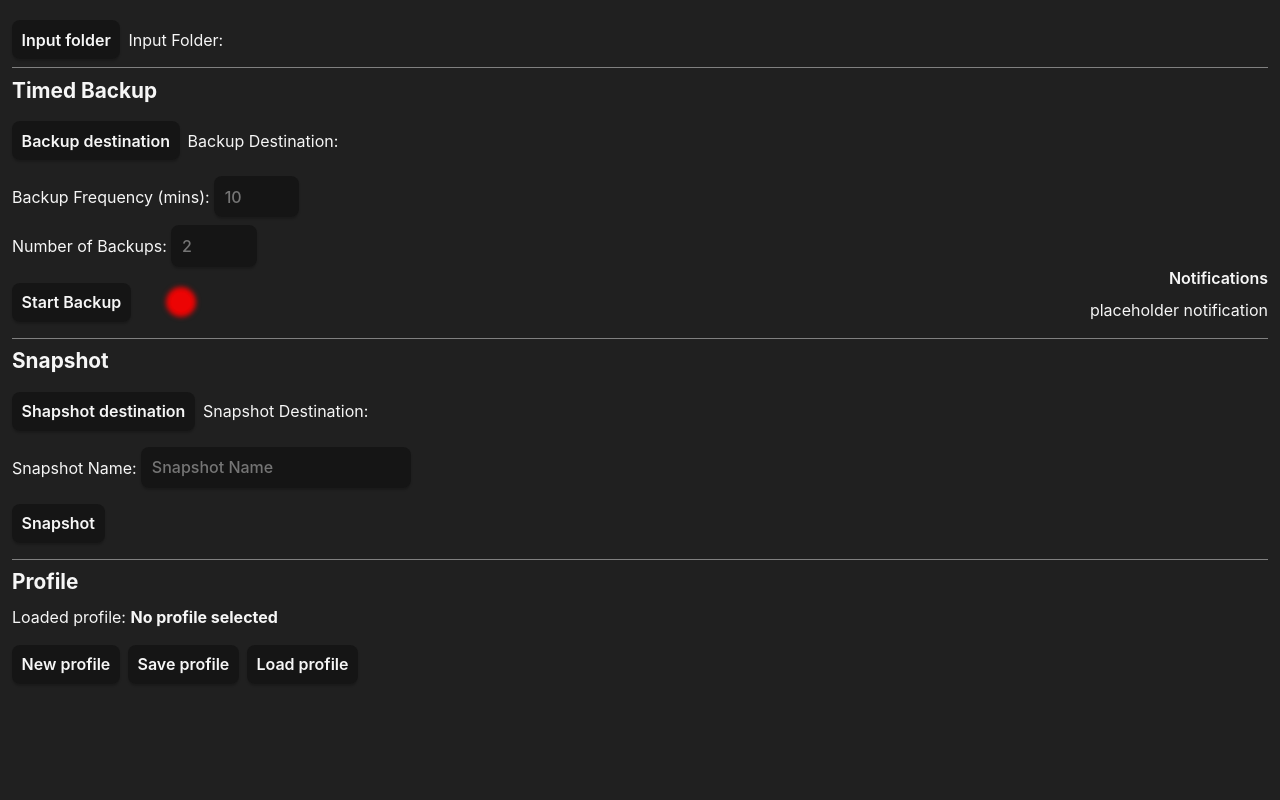
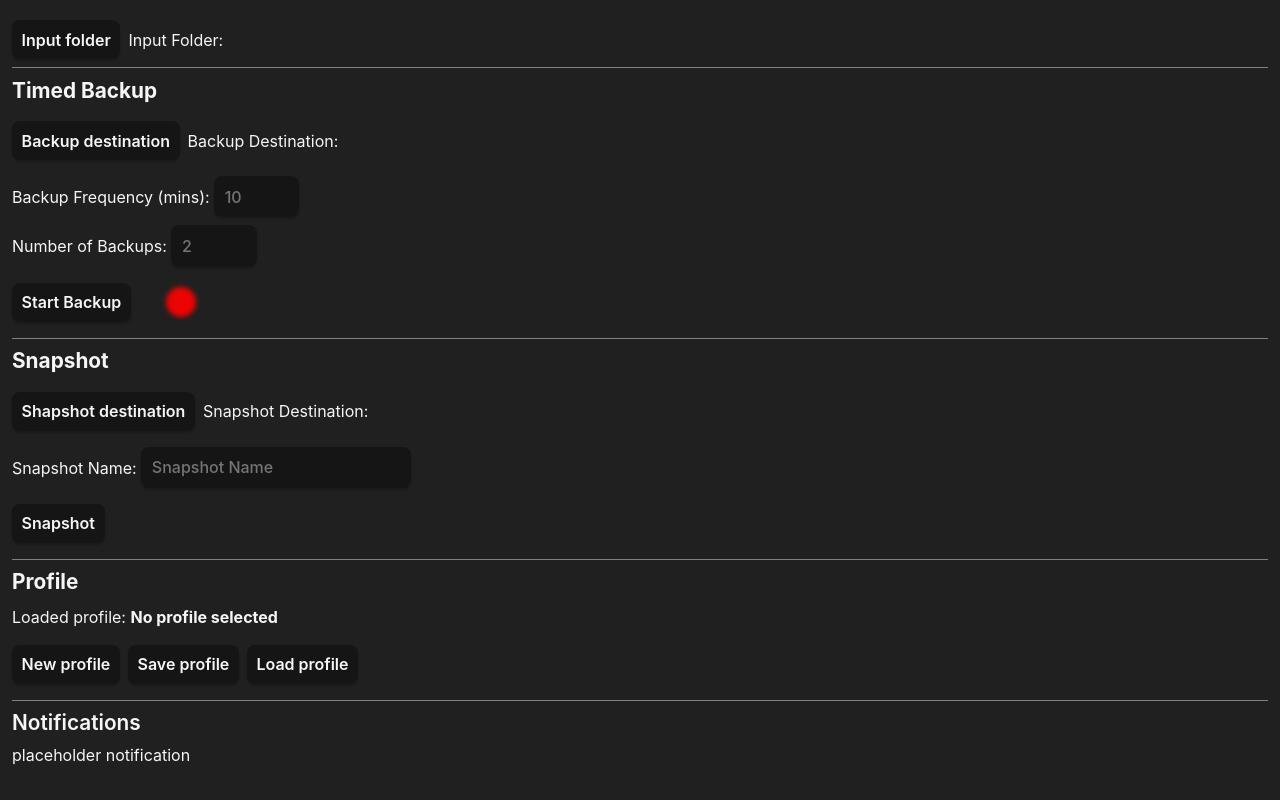
Before and after one commit to aodh66/bs_utility_rust, a website built with Vite: page index.html in a window 1280 px wide. Built offline with nearby package versions, Linux system fonts and the light colour scheme.

Commit message:
changed notification section to bottom

```diff
--- a/index.html
+++ b/index.html
@@ -75,12 +75,12 @@
         </div>
 
         <!-- Backup Notifications -->
-        <div class="backup-notifications notification-box">
-          <p class="notification-title">Notifications</p>
-          <p id="backupMessage">
-            placeholder notification
-          </p>
-        </div>
+        <!-- <div class="backup-notifications notification-box"> -->
+        <!--   <p class="notification-title">Notifications</p> -->
+        <!--   <p id="backupMessage"> -->
+        <!--     placeholder notification -->
+        <!--   </p> -->
+        <!-- </div> -->
       </div>
 
       <!-- * Snapshot Section -->
@@ -97,6 +97,7 @@
             <p>Snapshot Destination: <strong id="snapshotFolderPath"></strong></p>
           </div>
 
+          <!-- Snapshot Name -->
           <p>
             Snapshot Name:
             <input
@@ -129,17 +130,9 @@
           <!--   </button> -->
           <!-- </div> -->
 
-          <!-- <div class="shapshot-bottom"> -->
-          <!-- Snapshot Name -->
           <!-- Snapshot Button -->
           <button type="button" class="button" id="snapshotBtn">Snapshot</button>
         </div>
-
-        <!-- Snapshot Notifications -->
-        <!-- <div class="snapshot-notifications notification-box"> -->
-        <!--   <p class="notification-title">Notifications</p> -->
-        <!--   <p id="snapshotMessage">placeholder notification</p> -->
-        <!-- </div> -->
       </div>
 
       <!-- * Profile Section -->
@@ -157,13 +150,16 @@
             <button class="button" id="loadProfileBtn">Load profile</button>
           </div>
         </div>
+      </div>
 
-        <!-- <div class="profile-notifications notification-box"> -->
-        <!-- Profile Notifications -->
-        <!--   <p class="notification-title">Notifications</p> -->
-        <!--   <p id="profileMessage">placeholder notification</p> -->
-        <!-- </div> -->
-      </div>
+
+        <!-- Backup Notifications -->
+        <div class="notification-end notification-box">
+          <p class="notification-title">Notifications</p>
+          <p id="backupMessage">
+            placeholder notification
+          </p>
+        </div>
     </main>
   </body>
 </html>
--- a/src/styles.css
+++ b/src/styles.css
@@ -141,6 +141,24 @@ main {
     text-align: end;
 }
 
+/* for end notification box*/
+.notification-end {
+    border-top: 1px solid grey;
+    align-items: start;
+    justify-content: end;
+}
+
+/* for end notification box*/
+.notification-end .notification-title {
+    margin-top: 0.5em;
+    font-size: 1.3em;
+}
+
+/* for end notification box*/
+.notification-end #backupMessage {
+    margin-bottom: 0;
+}
+
 .folder-input {
     display: flex;
   gap: 0.5em;
@@ -198,6 +216,7 @@ main {
   display: flex;
   gap: 2em;
   justify-content: space-between;
+  padding-bottom: 0.5em;
 }
 
 .profile-buttons {
```
Also changed, not shown: src/main.ts (+1 -6 lines).
